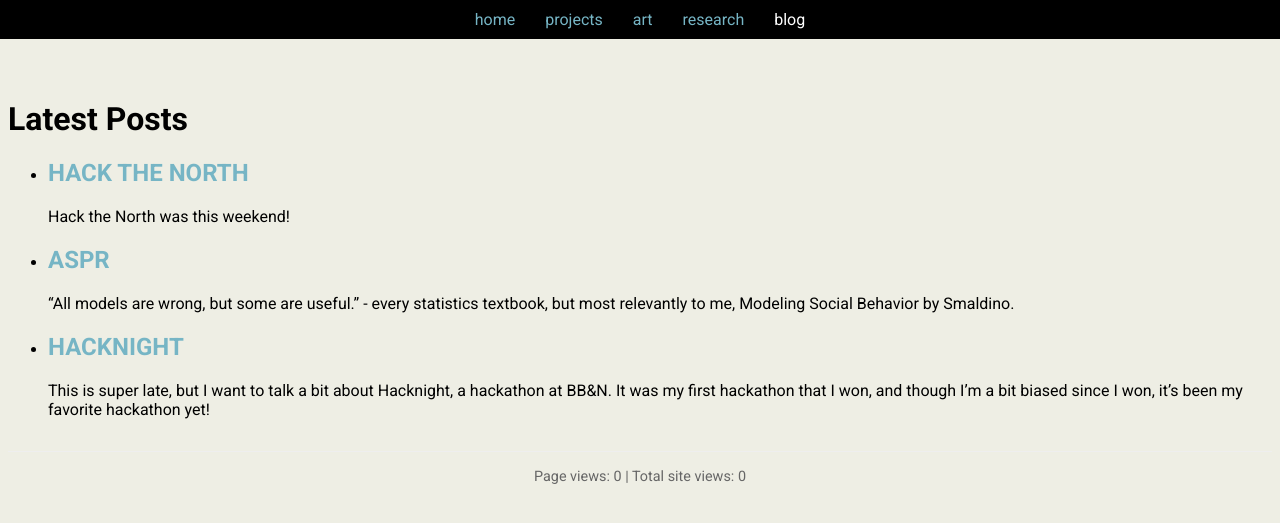
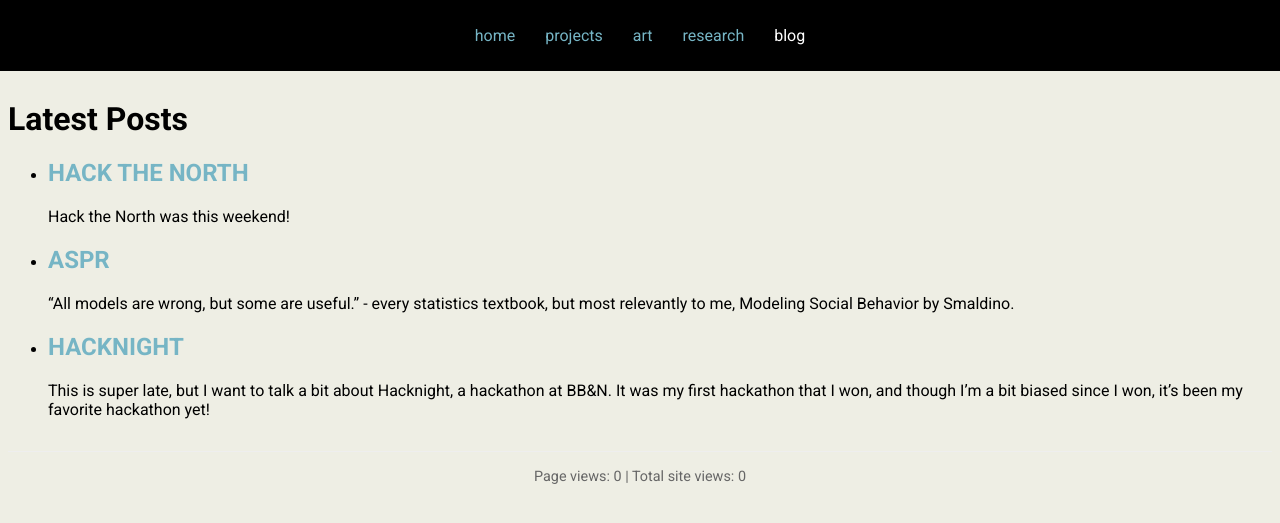
Before and after one commit to swan-07/swan-07.github.io, a Jekyll site: the page built from blog.html, in a window 1280 px wide. Shown: the top 523 px of the page. Built offline with Jekyll 4.4.1, drawn with Linux system fonts in a browser that asks for light colours.

Commit message:
Restore original header height lost in nav mobile fix
Co-Authored-By: Claude Fable 5 <noreply@anthropic.com>

```diff
--- a/assets/css/styles.scss
+++ b/assets/css/styles.scss
@@ -125,7 +125,7 @@ nav ul {
   display: flex;
   flex-wrap: wrap;
   justify-content: center;
-  margin: 0;
+  margin: 16px 0; /* match the UA default the old layout relied on for header height */
   padding: 0;
 }
 
```
